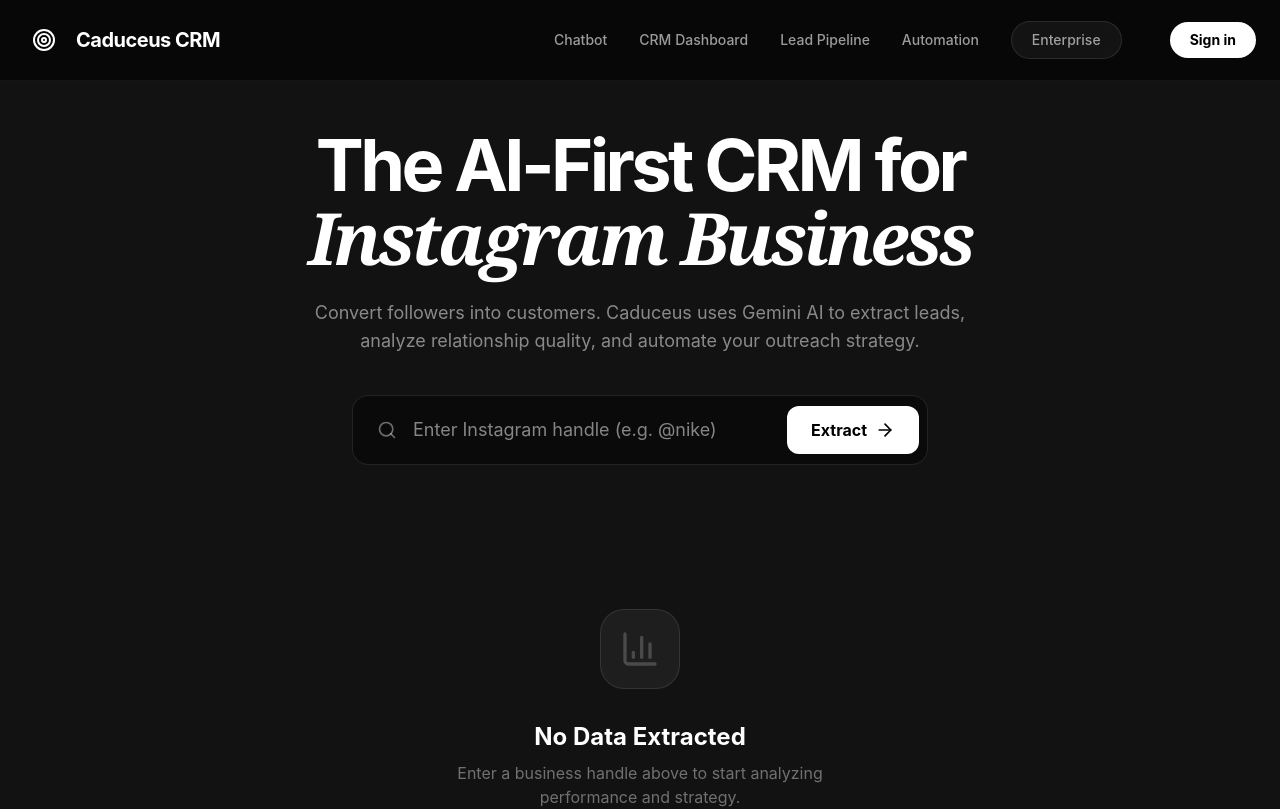
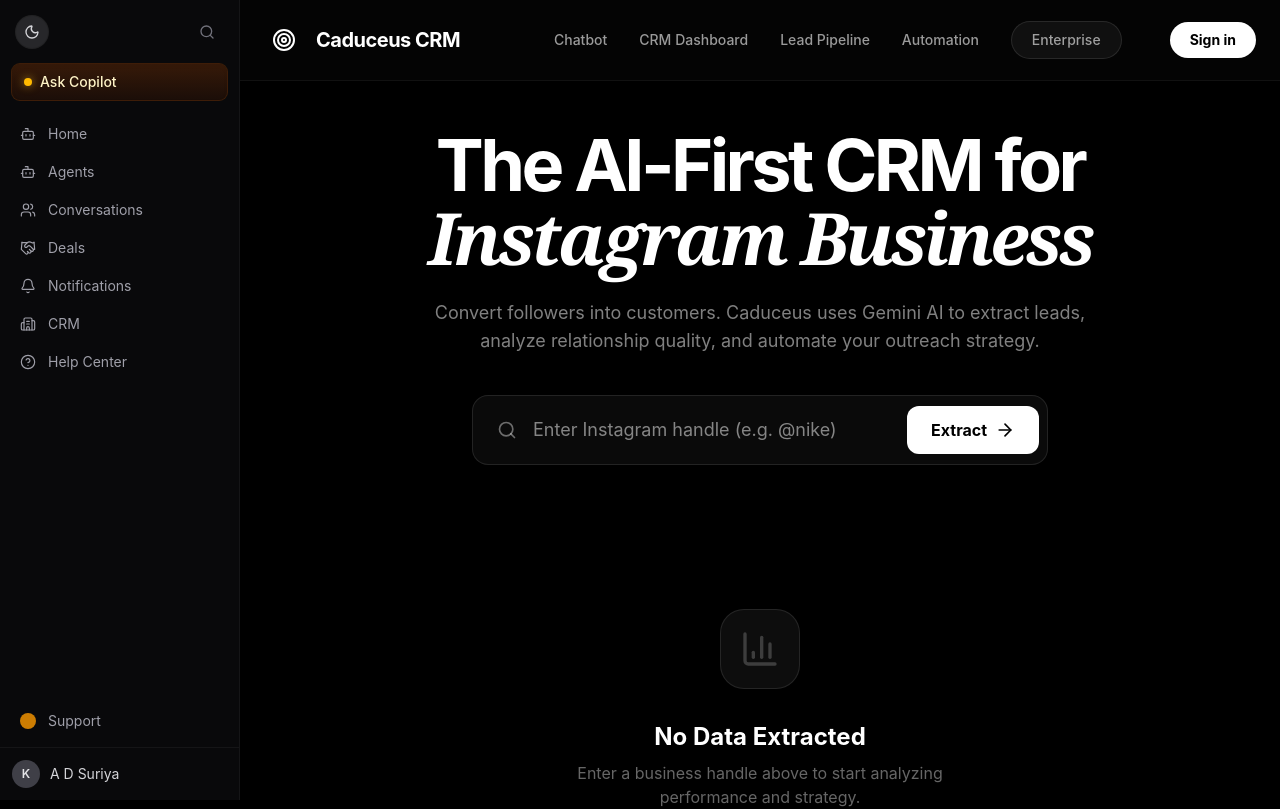
Before and after one commit to thesaiprashanth/caduceus, a React (Vite) app: page / in a window 1280 px wide. Shown: the top 809 px of the page. Built offline with nearby package versions, Linux system fonts and the light colour scheme; no server answers.

Commit message:
Sidebar changes

```diff
--- a/src/App.tsx
+++ b/src/App.tsx
@@ -4,9 +4,9 @@
 import { signInWithPopup, signOut, User } from 'firebase/auth';
 import { auth, googleProvider } from './lib/firebase';
 import { ProfileData, Post } from './types';
-
 import Header from './components/layout/Header';
 import Footer from './components/layout/Footer';
+import Sidebar from './components/layout/Sidebar';
 import ChatSidebar from './components/chat/ChatSidebar';
 import FloatingChatButton from './components/chat/FloatingChatButton';
 import LandingPage from './pages/LandingPage';
@@ -15,7 +15,7 @@
 import CRMDashboardPage from './pages/CRMDashboardPage';
 import LeadPipelinePage from './pages/LeadPipelinePage';
 import AutomationPage from './pages/AutomationPage';
-import { Routes, Route } from 'react-router-dom';
+import { Routes, Route, useLocation } from 'react-router-dom';
 
 export default function App() {
   const [handle, setHandle] = useState('');
@@ -28,6 +28,8 @@
   const [chatHistory, setChatHistory] = useState<{ role: string, parts: string }[]>([]);
   const [isChatLoading, setIsChatLoading] = useState(false);
   const [user, setUser] = useState<User | null>(null);
+
+  const location = useLocation();
 
   useEffect(() => {
     const unsubscribe = auth.onAuthStateChanged((currentUser) => {
@@ -81,7 +83,7 @@
     const mockData: ProfileData = {
       username: handle.replace('@', ''),
       fullName: "Premium Brand Co.",
-      bio: "Elevating lifestyle through design and innovation. \uD83C\uDF3F | Est. 2020 | Worldwide Shipping \uD83D\uDCE6",
+      bio: "Elevating lifestyle through design and innovation. 🌿 | Est. 2020 | Worldwide Shipping 📦",
       followers: 125400,
       following: 842,
       posts: 432,
@@ -90,10 +92,10 @@
       avgComments: 124,
       profilePic: `https://picsum.photos/seed/${handle}/200/200`,
       recentPosts: [
-        { id: '1', imageUrl: 'https://picsum.photos/seed/post1/400/400', likes: 6200, comments: 145, caption: "New collection dropping tomorrow! \u2728 #lifestyle #design", date: "2h ago", engagement: 5.1 },
-        { id: '2', imageUrl: 'https://picsum.photos/seed/post2/400/400', likes: 4100, comments: 89, caption: "Morning routines that matter. \u2615\uFE0F", date: "1d ago", engagement: 3.4 },
-        { id: '3', imageUrl: 'https://picsum.photos/seed/post3/400/400', likes: 8900, comments: 312, caption: "Our best-seller is back in stock! Limited quantities. \uD83C\uDFC3\u200D\u2642\uFE0F", date: "3d ago", engagement: 7.2 },
-        { id: '4', imageUrl: 'https://picsum.photos/seed/post4/400/400', likes: 5400, comments: 92, caption: "Behind the scenes at our studio. \uD83C\uDFA8", date: "5d ago", engagement: 4.5 },
+        { id: '1', imageUrl: 'https://picsum.photos/seed/post1/400/400', likes: 6200, comments: 145, caption: "New collection dropping tomorrow! ✨ #lifestyle #design", date: "2h ago", engagement: 5.1 },
+        { id: '2', imageUrl: 'https://picsum.photos/seed/post2/400/400', likes: 4100, comments: 89, caption: "Morning routines that matter. ☕️", date: "1d ago", engagement: 3.4 },
+        { id: '3', imageUrl: 'https://picsum.photos/seed/post3/400/400', likes: 8900, comments: 312, caption: "Our best-seller is back in stock! Limited quantities. 🏃‍♂️", date: "3d ago", engagement: 7.2 },
+        { id: '4', imageUrl: 'https://picsum.photos/seed/post4/400/400', likes: 5400, comments: 92, caption: "Behind the scenes at our studio. 🎨", date: "5d ago", engagement: 4.5 },
       ],
       growthData: [
         { date: 'Mon', followers: 124100 },
@@ -121,13 +123,17 @@
   };
 
   return (
+    <div className="flex min-h-screen font-sans text-white bg-black selection:bg-brand-primary/30 relative">
+      {location.pathname !== '/chatbot' && <Sidebar />}
+      <div className="flex-1 min-w-0">
         <Routes>
-      {/* CRM Dashboard — full-screen, no header/footer */}
+          {/* CRM Dashboard & Chatbot — full-screen, no header/footer/container */}
           <Route path="/crm-dashboard" element={<CRMDashboardPage />} />
+          <Route path="/chatbot" element={<ChatbotPage />} />
 
           {/* All other routes with standard layout */}
           <Route path="*" element={
-        <div className="min-h-screen font-sans text-white selection:bg-brand-primary/30 pb-20 relative">
+            <div className="min-h-screen pb-20 relative">
               {/* Chat Sidebar */}
               <AnimatePresence>
                 {isChatOpen && data && (
@@ -180,7 +186,6 @@
                       </AnimatePresence>
                     </>
                   } />
-              <Route path="/chatbot" element={<ChatbotPage />} />
                   <Route path="/lead-pipeline" element={<LeadPipelinePage />} />
                   <Route path="/automation" element={<AutomationPage />} />
                 </Routes>
@@ -191,5 +196,7 @@
             </div>
           } />
         </Routes>
+      </div>
+    </div>
   );
 }
--- /dev/null
+++ b/src/components/layout/Sidebar.tsx
@@ -0,0 +1,70 @@
+import React from 'react';
+import {
+  Search, Bot, Users, FileText, Briefcase, Sparkles, UserCheck,
+  GitMerge, Building2, Compass, HelpCircle, Moon,
+  Bell,
+  Handshake
+} from 'lucide-react';
+import { Link } from 'react-router-dom';
+
+const navItems = [
+  { icon: Bot, label: 'Home', path: '/' },
+  { icon: Bot, label: 'Agents', path: '/' },
+  { icon: Users, label: 'Conversations', path: '/chatbot' },
+  { icon: Handshake, label: 'Deals', path: '/' },
+  { icon: Bell, label: 'Notifications', path: '/' },
+  { icon: Building2, label: 'CRM', path: '/crm-dashboard' },
+  { icon: HelpCircle, label: 'Help Center', path: '/' },
+];
+
+export default function Sidebar() {
+  return (
+    <aside className="w-60 shrink-0 bg-zinc-950 border-r border-white/5 flex flex-col h-screen sticky top-0">
+      <div className="px-4 pt-4 pb-3 flex items-center justify-between">
+        <div className="w-8 h-8 rounded-full bg-zinc-800 flex items-center justify-center ring-1 ring-white/10">
+          <Moon className="w-4 h-4 text-zinc-300" />
+        </div>
+        <button className="w-8 h-8 rounded-md hover:bg-white/5 flex items-center justify-center text-zinc-500">
+          <Search className="w-4 h-4" />
+        </button>
+      </div>
+
+      <div className="px-3 mt-1">
+        <button className="w-full flex items-center gap-2 px-3 py-2 rounded-lg bg-gradient-to-b from-amber-900/40 to-amber-950/30 ring-1 ring-amber-700/30 text-amber-100 text-sm font-medium shadow-inner">
+          <span className="w-2 h-2 rounded-full bg-amber-400 shadow-[0_0_8px_rgba(251,191,36,0.6)]" />
+          Ask Copilot
+        </button>
+      </div>
+
+      <nav className="px-2 mt-4 space-y-0.5 flex-1 overflow-y-auto">
+        {navItems.map(({ icon: Icon, label, badge, active, path }) => (
+          <Link
+            to={path}
+            key={label}
+            className={`w-full flex items-center gap-3 px-3 py-2 rounded-md text-sm transition-colors ${active ? 'bg-white/5 text-white' : 'text-zinc-400 hover:text-zinc-200 hover:bg-white/[0.03]'
+              }`}
+          >
+            <Icon className="w-[16px] h-[16px]" strokeWidth={1.75} />
+            <span className="flex-1 text-left">{label}</span>
+            {badge && (
+              <span className="text-[10px] font-medium px-1.5 py-0.5 rounded bg-amber-500/15 text-amber-300 ring-1 ring-amber-500/20">
+                {badge}
+              </span>
+            )}
+          </Link>
+        ))}
+      </nav>
+
+      <div className="px-2 pb-2">
+        <button className="w-full flex items-center gap-3 px-3 py-2 rounded-md text-sm text-zinc-400 hover:text-zinc-200 hover:bg-white/[0.03]">
+          <span className="w-4 h-4 rounded-full bg-amber-500/80" />
+          Support
+        </button>
+      </div>
+      <div className="border-t border-white/5 px-3 py-3 flex items-center gap-2.5">
+        <div className="w-7 h-7 rounded-full bg-zinc-700 flex items-center justify-center text-xs font-semibold text-zinc-200">K</div>
+        <span className="text-sm text-zinc-300">A D Suriya </span>
+      </div>
+    </aside>
+  );
+}
--- /dev/null
+++ b/src/pages/Agents.tsx
@@ -0,0 +1,9 @@
+import React from 'react';
+
+export default function AgentsPage() {
+    return (
+        <div className="flex items-center justify-center min-h-[50vh]">
+            <h1 className="text-3xl font-bold">This is Chatbot Page</h1>
+        </div>
+    );
+}
--- a/src/pages/CRMDashboardPage.tsx
+++ b/src/pages/CRMDashboardPage.tsx
@@ -16,11 +16,11 @@
 });
 
 const clients = [
-  { name: 'Mulders Tech', phase: 'Qualified', phaseColor: 'bg-fuchsia-500/15 text-fuchsia-300 ring-fuchsia-500/30', deals: 3, value: '€145,000', owner: 'Fleur Zethoven', ownerColor: 'bg-rose-500', activity: 'Email sent', date: 'Jul 25, 2025, 2:35 PM', dot: 'from-sky-400 to-blue-600' },
-  { name: 'Acme Corp', phase: 'Closed', phaseColor: 'bg-zinc-500/15 text-zinc-300 ring-zinc-500/30', deals: 2, value: '€82,000', owner: 'Oliver Bennett', ownerColor: 'bg-amber-500', activity: 'Call completed', date: 'Jul 23, 2025, 9:50 AM', dot: 'from-zinc-300 to-zinc-500' },
-  { name: 'Kinetic Labs', phase: 'Negotiation', phaseColor: 'bg-emerald-500/15 text-emerald-300 ring-emerald-500/30', deals: 5, value: '€96,500', owner: 'Ethan Wright', ownerColor: 'bg-pink-500', activity: 'Task created', date: 'Jul 20, 2025, 4:22 PM', dot: 'from-purple-400 to-fuchsia-600' },
-  { name: 'Nordlane', phase: 'Proposal', phaseColor: 'bg-blue-500/15 text-blue-300 ring-blue-500/30', deals: 7, value: '€31,000', owner: 'Leo Patel', ownerColor: 'bg-orange-500', activity: 'Note added', date: 'Jul 18, 2025, 10:45 AM', dot: 'from-orange-400 to-red-500' },
-  { name: 'Orion Systems', phase: 'Lead', phaseColor: 'bg-orange-500/15 text-orange-300 ring-orange-500/30', deals: 7, value: '€31,000', owner: 'Alistair Crowley', ownerColor: 'bg-violet-500', activity: 'Deal closed', date: 'Jul 18, 2025, 10:45 AM', dot: 'from-cyan-400 to-teal-500' },
+  { name: 'Mulders Tech', phase: 'Qualified', phaseColor: 'bg-fuchsia-500/15 text-fuchsia-300 ring-fuchsia-500/30', deals: 3, value: '₹145,000', owner: 'Fleur Zethoven', ownerColor: 'bg-rose-500', activity: 'Email sent', date: 'Jul 25, 2025, 2:35 PM', dot: 'from-sky-400 to-blue-600' },
+  { name: 'Acme Corp', phase: 'Closed', phaseColor: 'bg-zinc-500/15 text-zinc-300 ring-zinc-500/30', deals: 2, value: '₹82,000', owner: 'Oliver Bennett', ownerColor: 'bg-amber-500', activity: 'Call completed', date: 'Jul 23, 2025, 9:50 AM', dot: 'from-zinc-300 to-zinc-500' },
+  { name: 'Kinetic Labs', phase: 'Negotiation', phaseColor: 'bg-emerald-500/15 text-emerald-300 ring-emerald-500/30', deals: 5, value: '₹96,500', owner: 'Ethan Wright', ownerColor: 'bg-pink-500', activity: 'Task created', date: 'Jul 20, 2025, 4:22 PM', dot: 'from-purple-400 to-fuchsia-600' },
+  { name: 'Nordlane', phase: 'Proposal', phaseColor: 'bg-blue-500/15 text-blue-300 ring-blue-500/30', deals: 7, value: '₹31,000', owner: 'Leo Patel', ownerColor: 'bg-orange-500', activity: 'Note added', date: 'Jul 18, 2025, 10:45 AM', dot: 'from-orange-400 to-red-500' },
+  { name: 'Orion Systems', phase: 'Lead', phaseColor: 'bg-orange-500/15 text-orange-300 ring-orange-500/30', deals: 7, value: '₹31,000', owner: 'Alistair Crowley', ownerColor: 'bg-violet-500', activity: 'Deal closed', date: 'Jul 18, 2025, 10:45 AM', dot: 'from-cyan-400 to-teal-500' },
 ];
 
 function CustomTooltip({ active, payload, label }) {
@@ -89,7 +89,7 @@
           <div className="flex gap-10">
             <div className="shrink-0">
               <div className="text-sm text-zinc-500">Total revenue</div>
-              <div className="text-[28px] font-semibold text-white tracking-tight mt-1">€182,500</div>
+              <div className="text-[28px] font-semibold text-white tracking-tight mt-1">₹182,500</div>
               <div className="text-sm text-zinc-500 mt-5">Total deals</div>
               <div className="text-[28px] font-semibold text-white tracking-tight mt-1">18</div>
 
--- a/src/pages/ChatbotPage.tsx
+++ b/src/pages/ChatbotPage.tsx
@@ -174,19 +174,6 @@
         .disclaimer { text-align: center; margin-top: 6px; font-size: 10px; color: #2E3748; }
       `}</style>
 
-      <div className="topbar">
-        <div className="topbar-brand">
-          <div className="brand-icon"><SparkleIcon /></div>
-          <span className="brand-name">Caduceus CRM</span>
-        </div>
-        <div className="topbar-nav">
-          {["Chatbot", "CRM Dashboard", "Lead Pipeline", "Automation", "Enterprise"].map((item) => (
-            <div key={item} className={`nav-item ${item === "Chatbot" ? "active" : ""}`}>{item}</div>
-          ))}
-        </div>
-        <div className="sign-in-btn">Sign in</div>
-      </div>
-
       <div className="chat-layout">
         <div className="sidebar">
           <div className="sidebar-header">
--- /dev/null
+++ b/src/pages/Deals.tsx
@@ -0,0 +1,9 @@
+import React from 'react';
+
+export default function LeadPipelinePage() {
+    return (
+        <div className="flex items-center justify-center min-h-[50vh]">
+            <h1 className="text-3xl font-bold">This is Deals Page</h1>
+        </div>
+    );
+}
--- /dev/null
+++ b/src/pages/helpcenter.tsx
@@ -0,0 +1,9 @@
+import React from 'react';
+
+export default function HelpCenterPage() {
+    return (
+        <div className="flex items-center justify-center min-h-[50vh]">
+            <h1 className="text-3xl font-bold">This is Help Center Page</h1>
+        </div>
+    );
+}
--- /dev/null
+++ b/src/pages/notification.tsx
@@ -0,0 +1,9 @@
+import React from 'react';
+
+export default function NotificationPage() {
+    return (
+        <div className="flex items-center justify-center min-h-[50vh]">
+            <h1 className="text-3xl font-bold">This is Notification Page</h1>
+        </div>
+    );
+}
```
Lines whose indentation alone changed are shown as unchanged.
